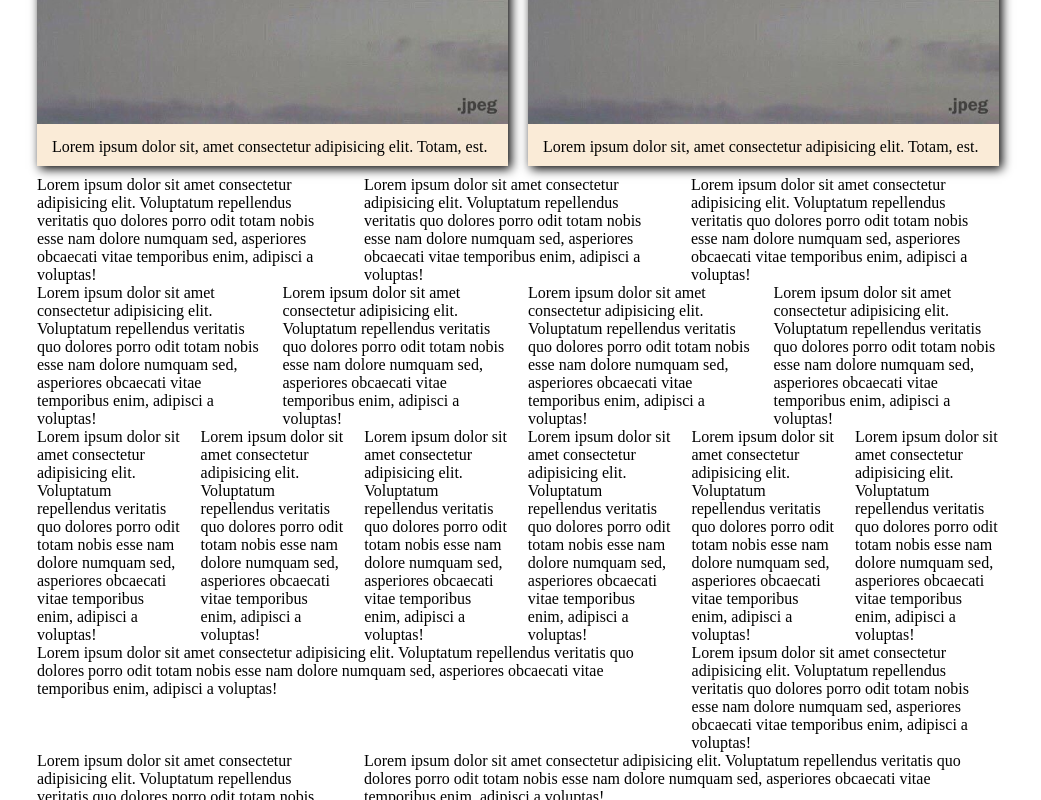
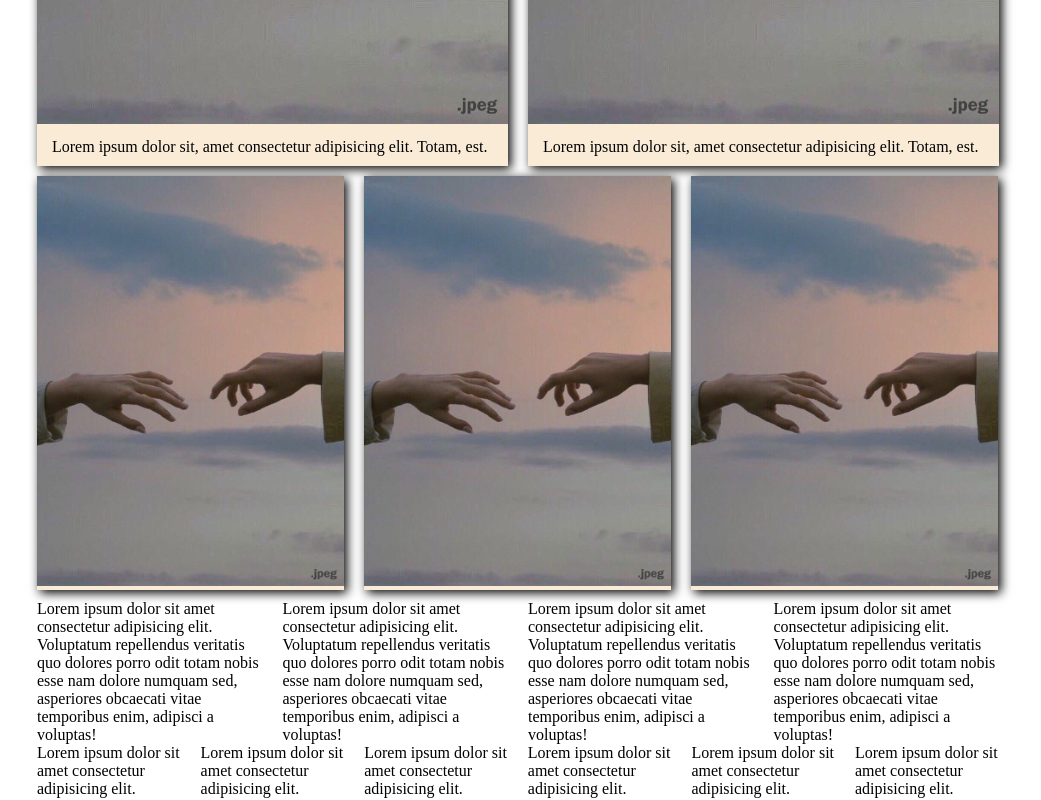
Before and after one commit to ajarrra/29.11.22, a plain HTML site: page index.html in a window 1280 px wide. Shown: the part 506-1306 px from the top of the page, without its empty margins (122-1163 px from the left). Drawn offline with Linux system fonts and the light colour scheme.

Commit message:
add card col-4

```diff
--- a/index.html
+++ b/index.html
@@ -13,6 +13,7 @@
   <div class="container">
     <div class="row">
       <div class="col-6">
+
         <div class="card">
           <img src="./card.jpg" alt="" class="card-image">
           <div class="card-content">
@@ -32,22 +33,26 @@
 
 
       <div class="row">
-        <div class="col-4">Lorem ipsum dolor sit amet consectetur adipisicing elit. Voluptatum repellendus
-          veritatis
-          quo dolores porro odit totam nobis esse nam dolore numquam sed, asperiores obcaecati vitae
-          temporibus
-          enim, adipisci a voluptas!</div>
-        <div class="col-4">Lorem ipsum dolor sit amet consectetur adipisicing elit. Voluptatum repellendus
-          veritatis
-          quo dolores porro odit totam nobis esse nam dolore numquam sed, asperiores obcaecati vitae
-          temporibus
-          enim, adipisci a voluptas!</div>
+        <div class="col-4">
+          <div class="card">
+            <img src="./card.jpg" alt="" class="card-image">
+          </div>
+        </div>
 
-        <div class="col-4">Lorem ipsum dolor sit amet consectetur adipisicing elit. Voluptatum repellendus
-          veritatis
-          quo dolores porro odit totam nobis esse nam dolore numquam sed, asperiores obcaecati vitae
-          temporibus
-          enim, adipisci a voluptas!</div>
+
+        <div class="col-4">
+          <div class="card">
+            <img src="./card.jpg" alt="" class="card-image">
+          </div>
+        </div>
+
+
+
+        <div class="col-4">
+          <div class="card">
+            <img src="./card.jpg" alt="" class="card-image">
+          </div>
+        </div>
 
       </div>
       <div class="row">
```
